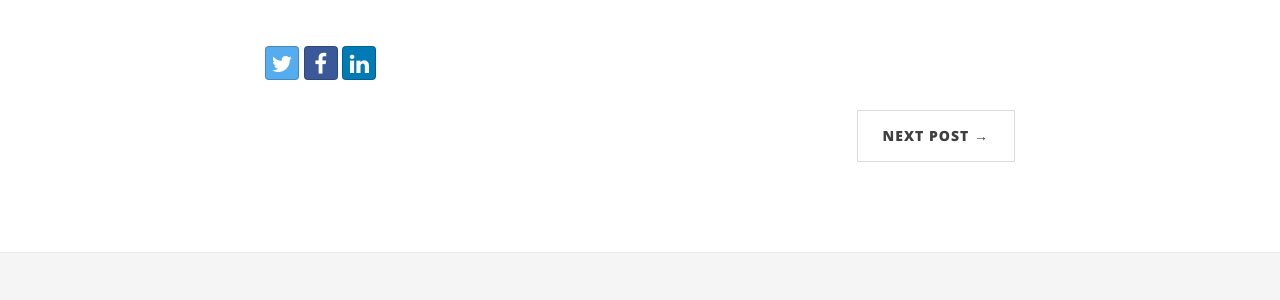
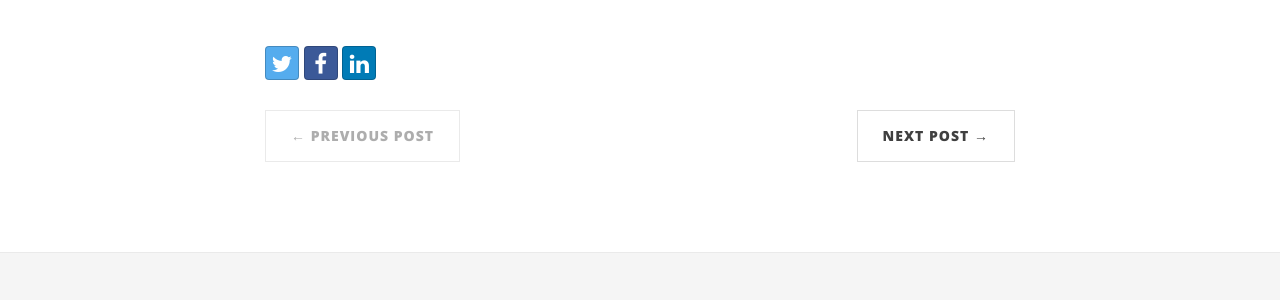
Before and after one commit to npes87184/npes87184.github.io, a Jekyll site: the page built from _posts/2015-8-1-hello-world.md, in a window 1280 px wide and 1353 px high. Shown: the part 867-1167 px from the top of the window. Built offline with Jekyll 4.4.1, drawn with Linux system fonts in a browser that asks for light colours; nearby versions of some CDN libraries.

Commit message:
Instead of hiding button, dislabe it when no post left

```diff
--- a/_layouts/post.html
+++ b/_layouts/post.html
@@ -59,10 +59,18 @@ layout: base
 		<li class="previous">
 		  <a href="{{ page.previous.url | prepend: site.baseurl | replace: '//', '/' }}" data-toggle="tooltip" data-placement="top" title="{{page.previous.title}}">&larr; Previous Post</a>
 		</li>
+	{% else %}
+		<li class="previous disabled">
+		  <a href="{{ site.baseurl }}">&larr; Previous Post</a>
+		</li>
         {% endif %}
         {% if page.next.url %}
 		<li class="next">
 		  <a href="{{ page.next.url | prepend: site.baseurl | replace: '//', '/' }}" data-toggle="tooltip" data-placement="top" title="{{page.next.title}}">Next Post &rarr;</a>
+		</li>
+	{% else %}
+		<li class="next disabled">
+		  <a href="{{ site.baseurl }}">Next Post &rarr;</a>
 		</li>
         {% endif %}
       </ul>
--- a/css/main.css
+++ b/css/main.css
@@ -634,6 +634,11 @@ footer .theme-by {
   }
 }
 
+.disabled {
+    pointer-events:none;
+    opacity:0.6;
+}
+
 /* --- Tables --- */
 
 table {
```
Lines whose indentation alone changed are shown as unchanged.
